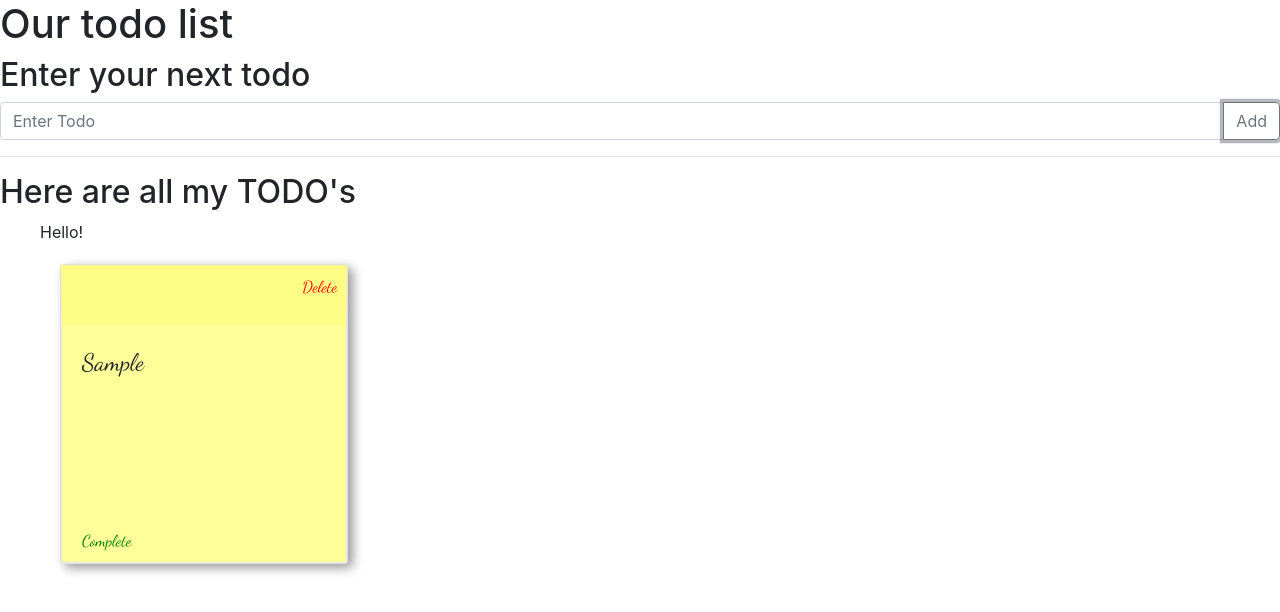
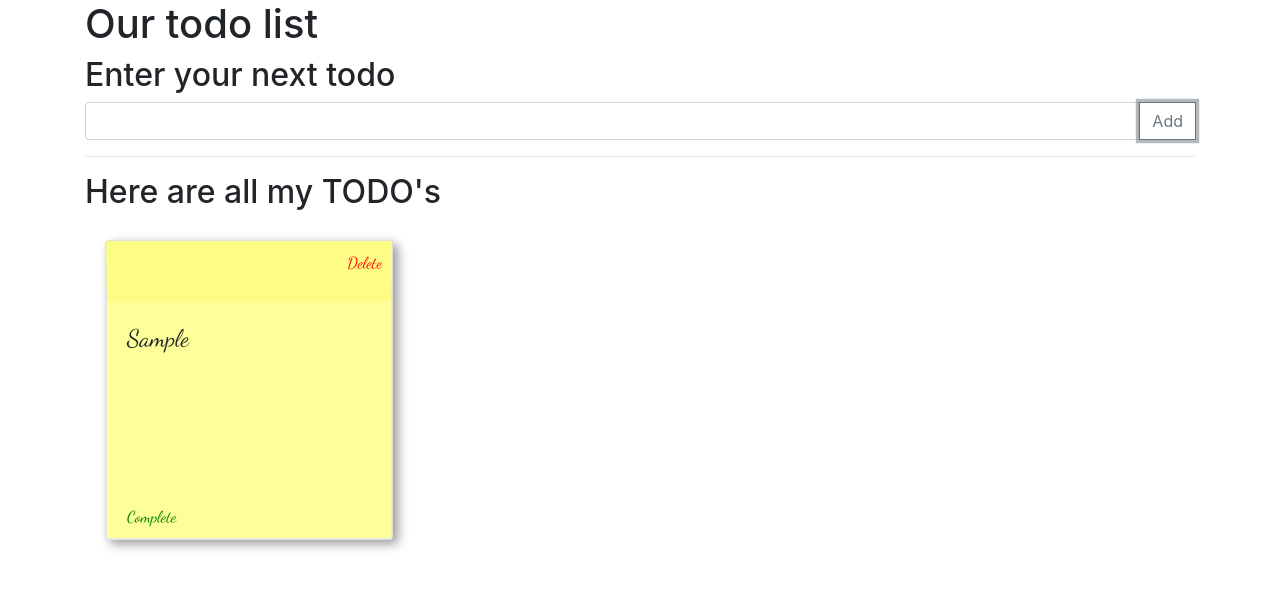
Before and after one commit to ScottDenton/Vue-Todo, a Vue app: page / in a window 1280 px wide. Both pictures are taken after typing "Sample" into the empty fields and a click on the button "Add". Shown: the top 612 px of the page. Built offline with nearby package versions, Linux system fonts and the light colour scheme.

Commit message:
cleanup_form

```diff
--- a/src/components/todo.vue
+++ b/src/components/todo.vue
@@ -1,27 +1,10 @@
 <template>
-<div id="Awesome" class="anim750">
-<div class="reveal circle_wrapper">
-		<div class="circle">Hello!</div>
-	</div>
-  <div class="sticky anim750">
-<div class="front circle_wrapper anim750">
-<div class="circle anim750"></div>
-</div>
-</div>
   <div class="card" style="width: 18rem;">
-    <span class='delete-text' @click='deleteTodo()'> Delete </span>
     <div class="card-body" :class='{"completed": completed}'>
       <p class="card-text">{{ todo }}</p>
-      <div>
-        <span class='complete-text' @click='completed = !completed'> Complete </span>
-        </div>
+      <span class='complete-text' @click='completed = !completed'> Complete </span>
+      <span class='delete-text' @click='deleteTodo()'> Delete </span>
     </div>
-  </div>
-  <div class="sticky anim750">
-  <div class="back circle_wrapper anim750">
-    <div class="circle anim750"></div>
-  </div>
-</div>
   </div>
 </template>
 
--- a/src/components/todos.vue
+++ b/src/components/todos.vue
@@ -1,20 +1,20 @@
 <template>
-  <div>
+  <div class='container'>
     <h1>Our todo list</h1>
     <h2>Enter your next todo</h2>
-    <form>
-    <div class="input-group mb-3">
-      <input id='todoInput' type="text" class="form-control" placeholder="Enter Todo" aria-label="Recipient's username" aria-describedby="button-addon2">
-      <div class="input-group-append">
-        <button class="btn btn-outline-secondary" type="button" id="button-addon2" @click.prevent='addTodo' >Add</button>
+    <form @submit.prevent='addTodo'>
+      <div class="input-group mb-3">
+      <input type="text" id='todoInput' class="form-control" placeholder="" aria-label="Example text with button addon" aria-describedby="button-addon1">
+        <div class="input-group-prepend">
+          <button class="btn btn-outline-secondary" type="button" id="button-addon1" @click.prevent='addTodo'>Add</button>
+        </div>
       </div>
-    </div>
     </form>
 
     <hr>
 
     <h2>Here are all my TODO's</h2>
-    <ul>
+    <div class='todo-container'>
       <todo
         v-for='(todo, index) in todos'
         :key='index'
@@ -22,7 +22,7 @@
         :index='index'
         @delete='deleteTodo'
       />
-    </ul>
+    </div>
   </div>
 </template>
 
```
